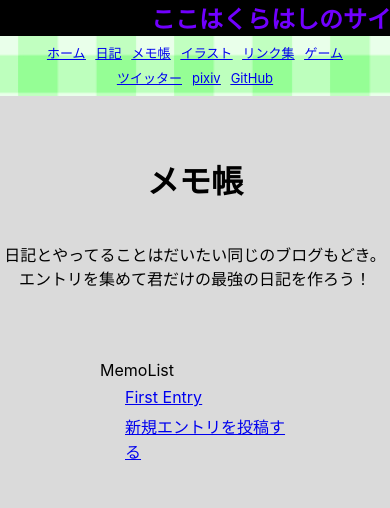
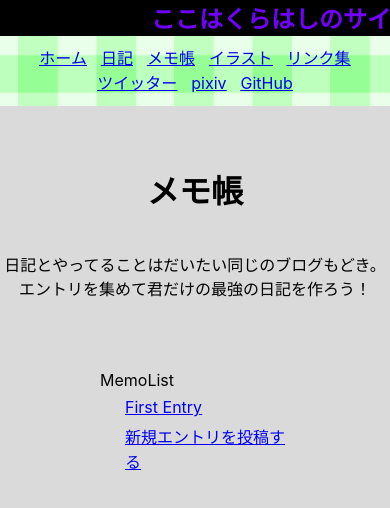
Before and after one commit to S-krhs/React-kanimiso, a React (Vite) app: page /memo in a window 390 px wide. Shown: the top 508 px of the page. Built offline with nearby package versions, Linux system fonts and the light colour scheme.

Commit message:
2023/03/21 css fixed

```diff
--- a/src/App.css
+++ b/src/App.css
@@ -18,7 +18,7 @@
   grid-template-rows: 36px auto;
 }
 
-@media screen and (max-width: 928px){
+@media screen and (max-width: 768px){
   .App {
     min-width: 320px;
 
@@ -28,7 +28,7 @@
     "topbar"
     "main";
     grid-template-columns: auto;
-    grid-template-rows: 36px 60px auto;
+    grid-template-rows: 36px 70px auto;
   }
 }
 
@@ -50,14 +50,14 @@
 .main{
   grid-area: main;
   background-color:rgb(218, 218, 218);
-  /* background-image: var(--MainBackgroundImage); */
   overflow: scroll;
   overflow-x: hidden;
+  padding-top: 60px;
+  padding-bottom: 60px;
 }
 
 .main-title-pos{
   text-align: center;
-  margin-top: 60px;
   margin-bottom: 40px;
 }
 
@@ -83,6 +83,12 @@
   font-size: xx-large;
   margin: 4px;
  }
+ @media screen and (max-width: 768px){
+  .like-a {
+    font-size: x-large;
+    margin: 3px;
+   }
+}
 
 .like-a:visited {
   color: #551A8B;
@@ -113,6 +119,12 @@
 .illust-img-port {
   width: 70%;
   height: auto;
+}
+@media screen and (max-width: 768px){
+  .illust-img-port {
+    width: 100%;
+    height: auto;
+  }
 }
 
 .links-pos{
@@ -312,8 +324,8 @@
 }
 
 .topbar-contents {
-  margin-top: 5px;
-  margin-bottom: 5px;
+  margin-top: 10px;
+  margin-bottom: 10px;
 }
 
 .topbar-link{
@@ -326,11 +338,10 @@
 }
 
 .col{
-  font-size: small;
   line-height: 25px;
   list-style: none;
   display: inline;
   text-decoration: underline;
-  margin: 5px;
+  margin: 7px;
 }
 /* #endregion */
--- a/src/App.jsx
+++ b/src/App.jsx
@@ -8,7 +8,7 @@ import Marquee from './components/marquee/Marquee'
 import Topbar from './components/menu/Topbar'
 
 const App = () => {
-  const isMobile = useMediaQuery({ query: '(max-width: 928px)' });
+  const isMobile = useMediaQuery({ query: '(max-width: 768px)' });
   return(
     <div className="App">
         <Router>
--- a/src/components/menu/MenubarData.jsx
+++ b/src/components/menu/MenubarData.jsx
@@ -1,4 +1,4 @@
-export const MenubarMainLink = [
+export const SidebarMainLink = [
   {
     id:1,
     title: "ホーム",
@@ -30,6 +30,34 @@ export const MenubarMainLink = [
     link: "games",
   },
 ];
+export const TopbarMainLink = [
+  {
+    id:1,
+    title: "ホーム",
+    link: "",
+  },
+  {
+    id:2,
+    title: "日記",
+    link: "diary",
+  },
+  {
+    id:3,
+    title: "メモ帳",
+    link: "memo",
+  },
+  {
+    id:4,
+    title: "イラスト",
+    link: "works",
+  },
+  {
+    id:5,
+    title: "リンク集",
+    link: "links",
+  },
+];
+
 
 export const MenubarOtherPageLink = [
   {
--- a/src/components/menu/Sidebar.jsx
+++ b/src/components/menu/Sidebar.jsx
@@ -1,6 +1,6 @@
 import React from "react";
 import { Link } from "react-router-dom";
-import { MenubarMainLink, MenubarOtherPageLink } from "./MenubarData";
+import { SidebarMainLink, MenubarOtherPageLink } from "./MenubarData";
 import Icon from "../../assets/oguri-icon.png";
 
 const Sidebar = () => (
@@ -38,7 +38,7 @@ const Sidebar = () => (
           <ul className="sidebar-link">
             <li className="headline">Main Contents</li>
             <div className="rows">
-              {MenubarMainLink.map((value) => (
+              {SidebarMainLink.map((value) => (
                 <li className="row" key={value.id}>
                   <Link to={value.link}>{value.title}</Link>
                 </li>
--- a/src/components/menu/Topbar.jsx
+++ b/src/components/menu/Topbar.jsx
@@ -1,13 +1,13 @@
 import React from 'react'
 import { Link } from "react-router-dom";
-import { MenubarMainLink, MenubarOtherPageLink } from "./MenubarData";
+import { TopbarMainLink, MenubarOtherPageLink } from "./MenubarData";
 
 const Topbar = () => (
     <div className="topbar-contents">
         <nav>
           <ul className="topbar-link">
             <div className="cols">
-              {MenubarMainLink.map((value) => (
+              {TopbarMainLink.map((value) => (
                 <li className="col" key={value.id}>
                   <Link to={value.link}>{value.title}</Link>
                 </li>
```
Also changed, not shown: 1 other file (tests, documents, lock files or other folders).
